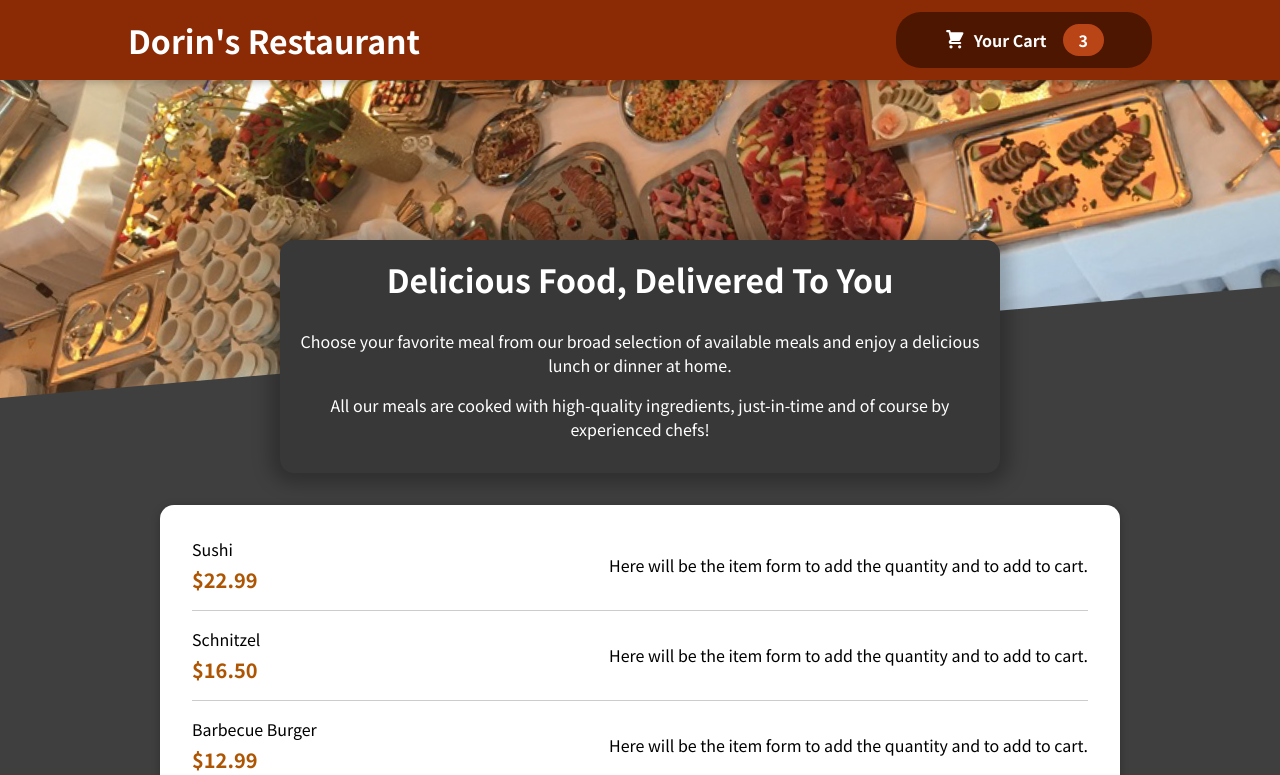
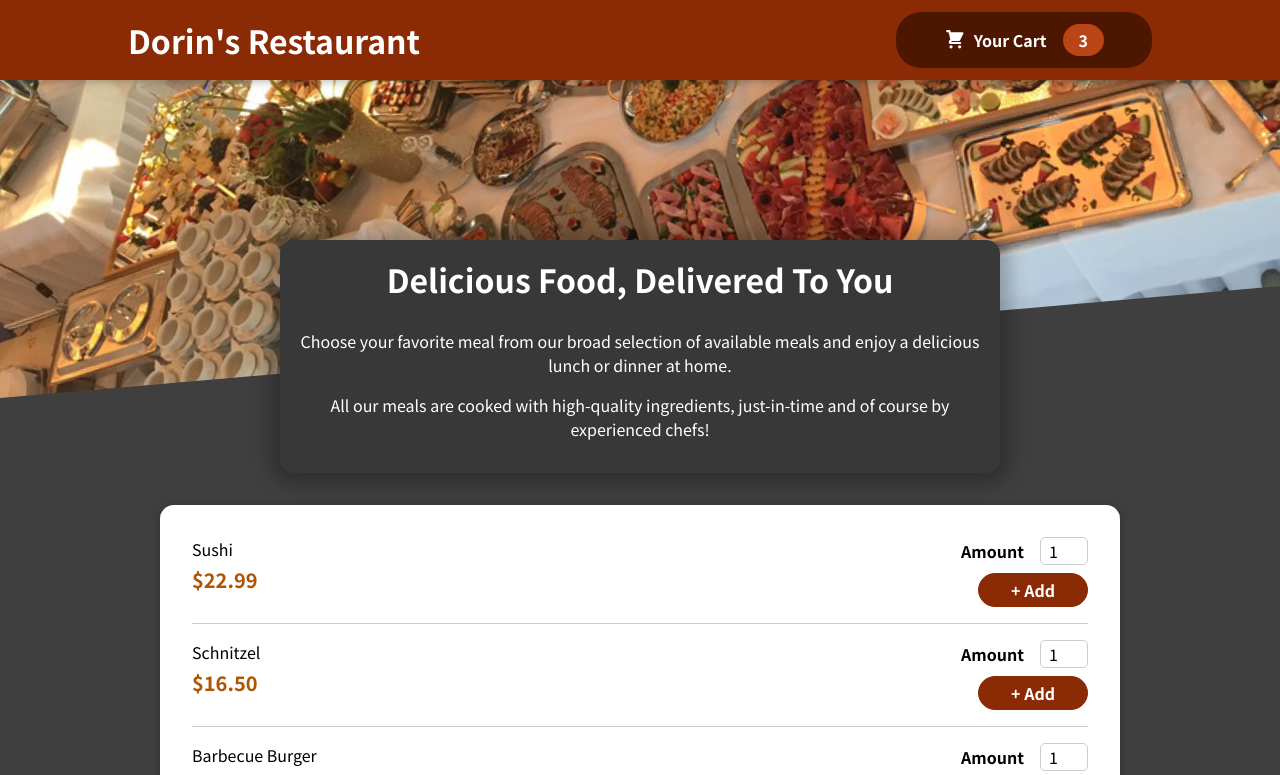
Before and after one commit to MateiDorin/food, a React (Create React App) app: page / in a window 1280 px wide. Shown: the top 775 px of the page. Built offline with nearby package versions, Linux system fonts and the light colour scheme.

Commit message:
created MealItemForm and Input component

```diff
--- a/src/components/Meals/MealItem/MealItem.js
+++ b/src/components/Meals/MealItem/MealItem.js
@@ -1,4 +1,5 @@
 import './MealItem.css';
+import MealItemForm from './MealItemForm';
 
 const MealItem = (props) => {
     const price = `$${props.price.toFixed(2)}`;
@@ -11,7 +12,7 @@
         <div className='price'>{price}</div>
       </div>
       <div>
-        <p>Here will be the item form to add the quantity and to add to cart.</p>
+        <MealItemForm />
       </div>
     </li>
   );
--- /dev/null
+++ b/src/components/Meals/MealItem/MealItemForm.css
@@ -0,0 +1,20 @@
+.form {
+    text-align: right;
+  }
+
+  .form button {
+    font: inherit;
+    cursor: pointer;
+    background-color: #8a2b06;
+    border: 1px solid #8a2b06;
+    color: white;
+    padding: 0.25rem 2rem;
+    border-radius: 20px;
+    font-weight: bold;
+  }
+
+  .form button:hover,
+  .form button:active {
+    background-color: #641e03;
+    border-color: #641e03;
+  }
--- /dev/null
+++ b/src/components/Meals/MealItem/MealItemForm.js
@@ -0,0 +1,23 @@
+import "./MealItemForm.css";
+import Input from "../../UI/Input";
+
+const MealItemForm = (props) => {
+  return (
+    <form className="form">
+      <Input
+        label="Amount"
+        input={{
+          id: "amount",
+          type: "number",
+          min: "1",
+          max: "5",
+          step: "1",
+          defaultValue: "1",
+        }}
+      />
+      <button>+ Add</button>
+    </form>
+  );
+};
+
+export default MealItemForm;
--- /dev/null
+++ b/src/components/UI/Input.css
@@ -0,0 +1,18 @@
+.input {
+    display: flex;
+    align-items: center;
+    margin-bottom: 0.5rem;
+  }
+
+  .input label {
+    font-weight: bold;
+    margin-right: 1rem;
+  }
+
+  .input input {
+    width: 3rem;
+    border-radius: 5px;
+    border: 1px solid #ccc;
+    font: inherit;
+    padding-left: 0.5rem;
+  }
--- /dev/null
+++ b/src/components/UI/Input.js
@@ -0,0 +1,11 @@
+import './Input.css';
+
+
+const Input = props => {
+    return <div className='input'>
+        <label htnmFor={props.input.id}>{props.label}</label>
+        <input {... props.input}/>
+    </div>
+};
+
+export default Input;
```
